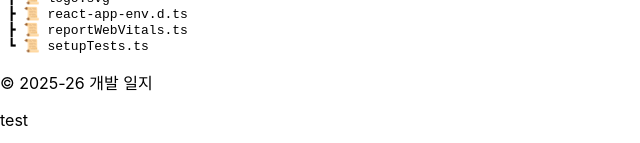
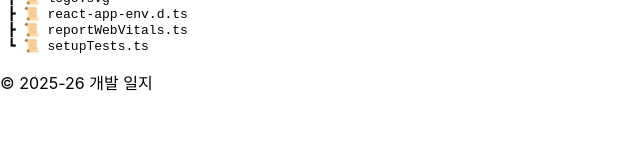
Before and after one commit to HanseKim/HanseKim.github.io, a React (Create React App) app: page /#/detail/0 in a window 1280 px wide. Shown: the part 1673-1816 px from the top of the page, without its empty margins (0-640 px from the left). After the commit the page ends 1783 px from the top, so only its background shows below. Built offline with nearby package versions, Linux system fonts and the light colour scheme.

Commit message:
feat: 스캔옵스 액션 테스트2

```diff
--- a/src/Footer/Footer.tsx
+++ b/src/Footer/Footer.tsx
@@ -1,13 +1,15 @@
 import React from 'react'
 
-const Footer = () =>{
-  console.log('Footer2',"2nd test");
-  console.log('Footer3',"3rd test");
-  console.log('Footer4',"4th test");
-    return <footer className="py-6 mt-auto w-full text-center bg-white border-t border-orange-200">
+const Footer = () => {
+  const userInput = new URLSearchParams(window.location.search).get('msg');
+  const safeHtml = userInput ?? '';
+
+  return (
+    <footer className="py-6 mt-auto w-full text-center bg-white border-t border-orange-200">
       <p className="text-orange-500">© 2025-26 개발 일지</p>
-      <p className="text-orange-500">test</p>
+      <p dangerouslySetInnerHTML={{ __html: safeHtml }} />
     </footer>
+  )
 }
 
 export default Footer;
```
